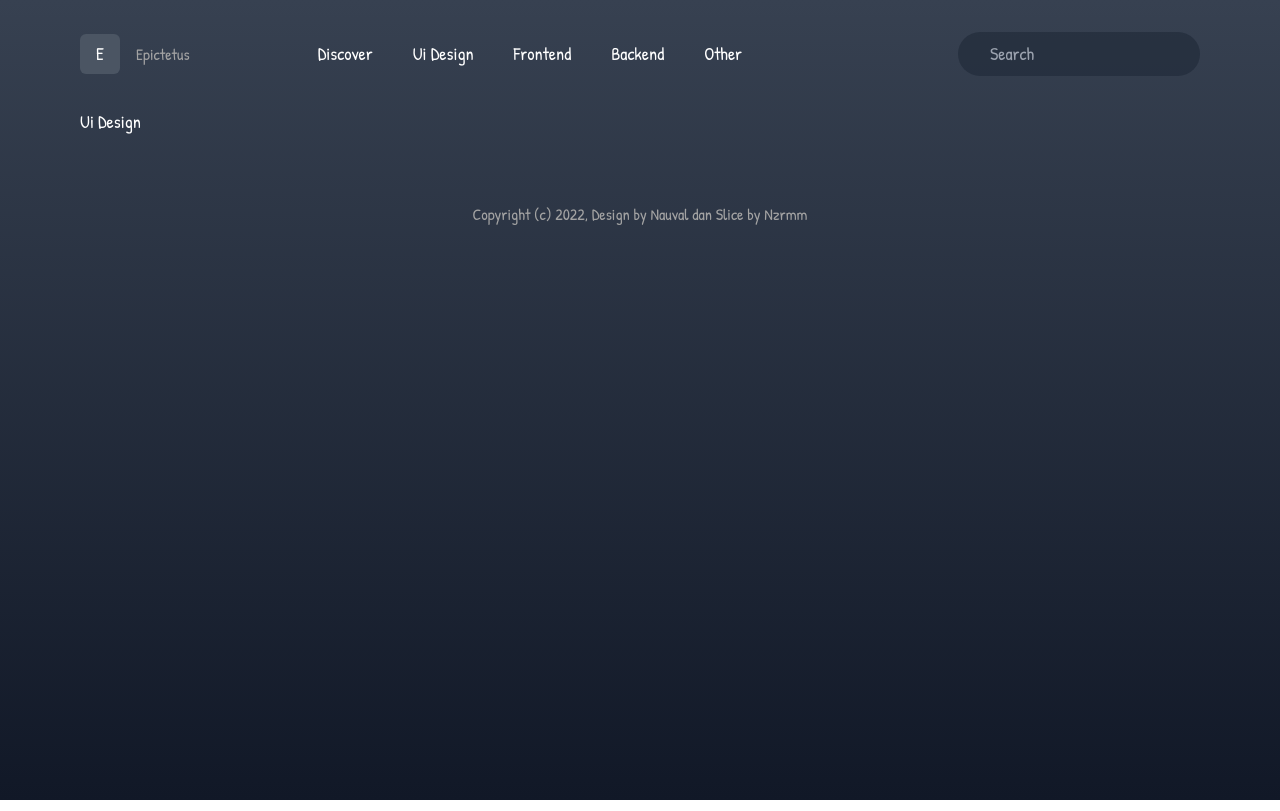
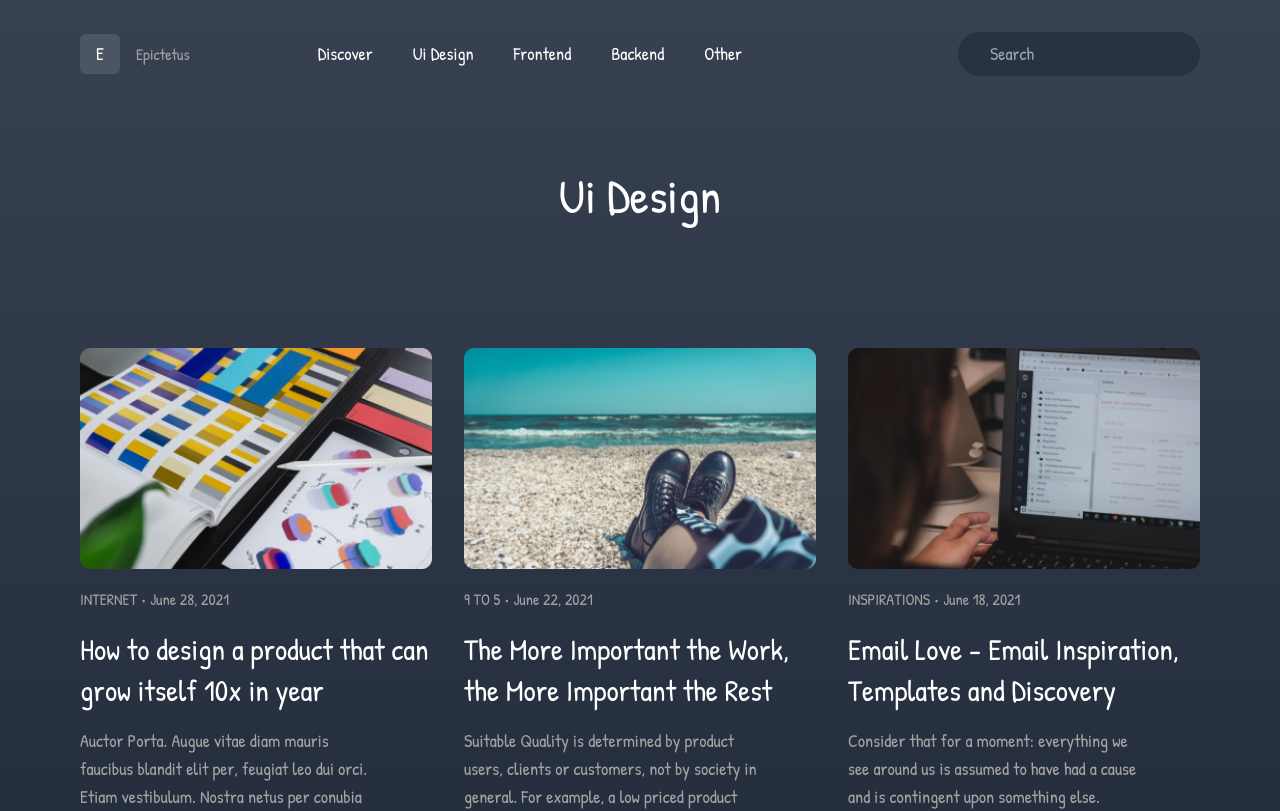
Before and after one commit to nzrmm/slicing-epictetus, a React (Create React App) app: page /articles in a window 1280 px wide. Shown: the top 811 px of the page. Built offline with nearby package versions, Linux system fonts and the light colour scheme.

Commit message:
add articles.js

```diff
--- a/src/index.css
+++ b/src/index.css
@@ -5,6 +5,9 @@
 @tailwind utilities;
 
 @layer base {
+  h1 {
+    @apply text-5xl;
+  }
   h2 {
     @apply text-3xl leading-snug;
   }
--- a/src/pages/Articles.js
+++ b/src/pages/Articles.js
@@ -1,12 +1,17 @@
 import { articles } from '../utils/articles';
+import BaseCardSmall from '../base/BaseCardSmall';
 
 export default function Articles() {
   return (
     <section>
-      <div>
+      <div className="py-16 text-center">
         <h1>Ui Design</h1>
       </div>
-      <div></div>
+      <div className="grid grid-cols-3 gap-x-8 gap-y-16 py-16">
+        {articles.slice(1).map(article => {
+          return <BaseCardSmall key={article.id} children={article} />;
+        })}
+      </div>
     </section>
   );
 }
```
